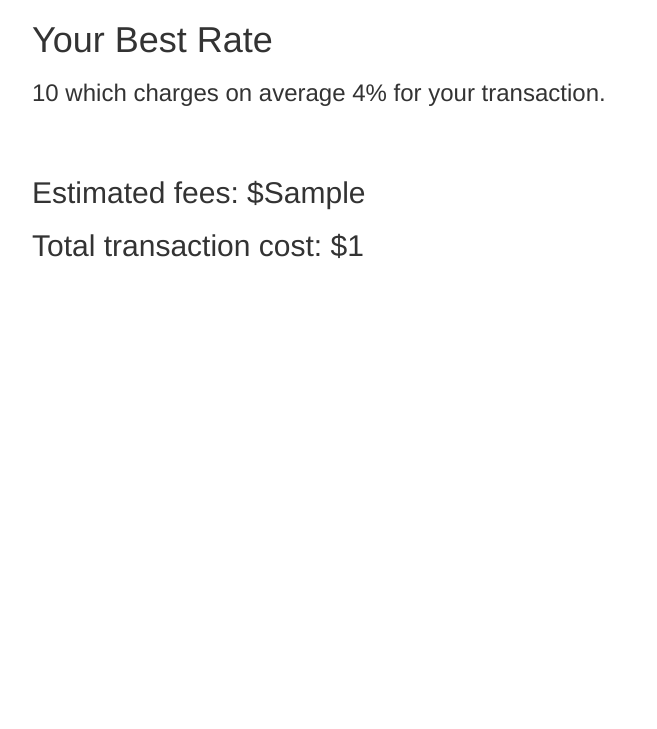
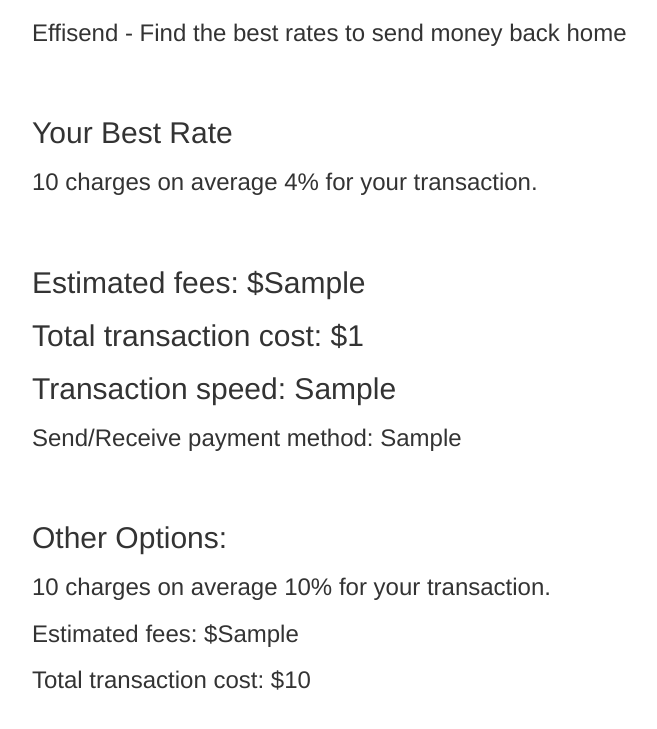
Before and after one commit to janeygak/Effisend_webapp, a Flask app: template templates/best_rate.html in a window 1280 px wide. Shown: the top 729 px of the page, without its empty margins (38-695 px from the left). Run offline with Flask 2, Linux system fonts and the light colour scheme; the template is opened without the code that fills it: most values are stand-ins (such as "Sample title", 1, 10 or a date in 2020); some libraries are stand-ins or nearby versions.

Commit message:
second best rate kinda working

```diff
--- a/model.py
+++ b/model.py
@@ -54,9 +54,9 @@ class Rate(db.Model):
     # code = db.Column(db.String(5), db.ForeignKey('companies.code'))
     # company = db.relationship("Company", backref=db.backref("rates", order_by=rate_id))
 
-    def __repr__(self):
+    # def __repr__(self):
 
-        return "<%s - %s - %s>" % (self.code, self.region, self.fee)
+    #     return "<%s - %s - %s>" % (self.code, self.region, self.fee)
 
 
 def connect_to_db(app):
--- a/server.py
+++ b/server.py
@@ -43,7 +43,7 @@ def movie_list():
 
 @app.route('/best_rate', methods=['GET'])
 def best_rate():
-    """Given the country return the best rate/company"""
+    """Given the country return the best rate/company/speed"""
 
     country = request.args.get('country')
     amount = int(request.args.get('amount'))
@@ -55,10 +55,15 @@ def best_rate():
         column_to_use = 'rate_over_200'
         use_under_200 = False
     else:
-        # forward to error page
+        # forward to error
         return "error! too much money. :("
 
-    best_company = str(Rate.query.filter_by(country_code=country).order_by(column_to_use).first().company)
+    result = Rate.query.filter_by(country_code=country).order_by(column_to_use)
+
+    if result.count() == 0:
+        return "No service data for that country :("
+    else:
+        best_company = str(result.first().company)
 
     if use_under_200:
         best_rate = str(Rate.query.filter_by(country_code=country).order_by(column_to_use).first().rate_under_200)
@@ -69,7 +74,32 @@ def best_rate():
 
     total_estimate = estimate_fees + amount
 
-    return render_template("best_rate.html", best_company=best_company, best_rate=best_rate, estimate_fees=estimate_fees, total_estimate=total_estimate)
+    transaction_speed = result.first().transaction_time
+
+    payment_method = result.first().transaction_type
+
+    other_rates = result.offset(1).limit(1).all()
+
+    other_comp = other_rates[0].company
+
+    other_fee = other_rates[0].rate_under_200
+
+    other_estimate_fees = ((float(other_fee) * .01) * amount)
+
+    other_total = ((float(other_fee) * .01) * amount) + amount
+
+    return render_template("best_rate.html",
+                            best_company=best_company,
+                            best_rate=best_rate,
+                            estimate_fees=estimate_fees,
+                            total_estimate=total_estimate,
+                            transaction_speed=transaction_speed,
+                            payment_method=payment_method,
+                            other_rates=other_rates,
+                            other_comp=other_comp,
+                            other_fee=other_fee,
+                            other_estimate_fees=other_estimate_fees,
+                            other_total=other_total)
 
 
 if __name__ == "__main__":
--- a/templates/base.html
+++ b/templates/base.html
@@ -4,12 +4,15 @@
     <title>Effisend - Get the best rate to send money worldwide</title>
 
     <!-- Bootstrap -->
-    <link href="https://maxcdn.bootstrapcdn.com/bootstrap/3.3.6/css/bootstrap.min.css"
+    <link href="https://maxcdn.bootstrapcdn.com/bootswatch/3.3.6/yeti/bootstrap.min.css"
           rel="stylesheet">
+    <script src="https://code.jquery.com/jquery.js"></script>
 
 </head>
 <body>
     <div class="container">
+        <h3>Effisend - Find the best rates to send money back home</h3>
+        <BR><BR>
     {% block content %}
     {% endblock %}
     </div>
--- a/templates/best_rate.html
+++ b/templates/best_rate.html
@@ -1,15 +1,26 @@
 {% extends 'base.html' %}
 {% block content %}
 
-    <h1>Your Best Rate</h1>
+    <h2>Your Best Rate</h2>
 
 
-<h3>{{ best_company }} which charges on average {{ best_rate }}% for your transaction.</h3><BR><BR>
+<h3>{{ best_company }} charges on average {{ best_rate }}% for your transaction.</h3><BR><BR>
 
-<h2>Estimated fees: ${{ estimate_fees }}
+<h2>Estimated fees: ${{ estimate_fees }}</h2>
 
 <h2>Total transaction cost: ${{ total_estimate }}</h2>
 
+<h2>Transaction speed: {{ transaction_speed }}</h2>
 
+<h3>Send/Receive payment method: {{ payment_method }} </h3>
+
+<BR><BR>
+    <h2>Other Options:</h2>
+
+<h3>{{ other_comp }} charges on average {{ other_fee }}% for your transaction.</h3>
+
+<h3>Estimated fees: ${{ other_estimate_fees }}
+
+<h3>Total transaction cost: ${{ other_total }}</h3>
 
 {% endblock %}
```
Also changed, not shown: templates/search.html (+7 -2 lines).
